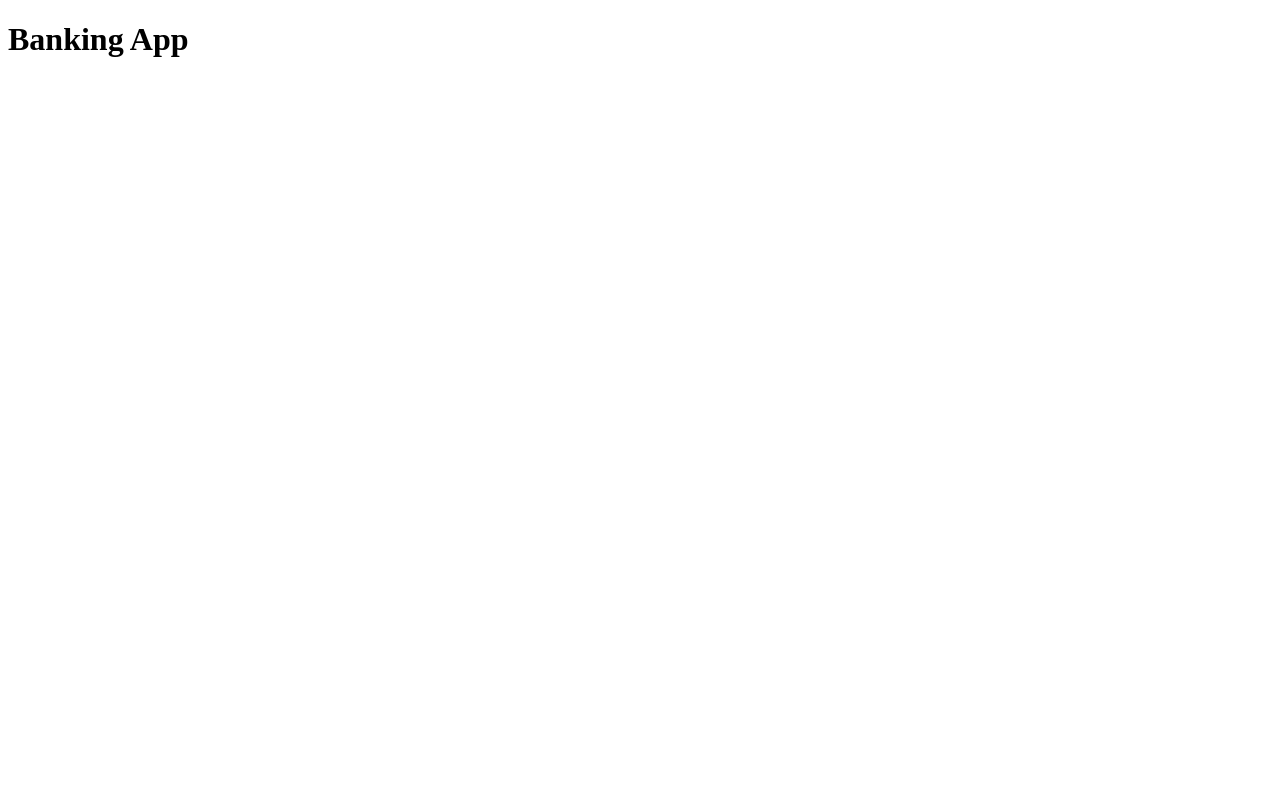
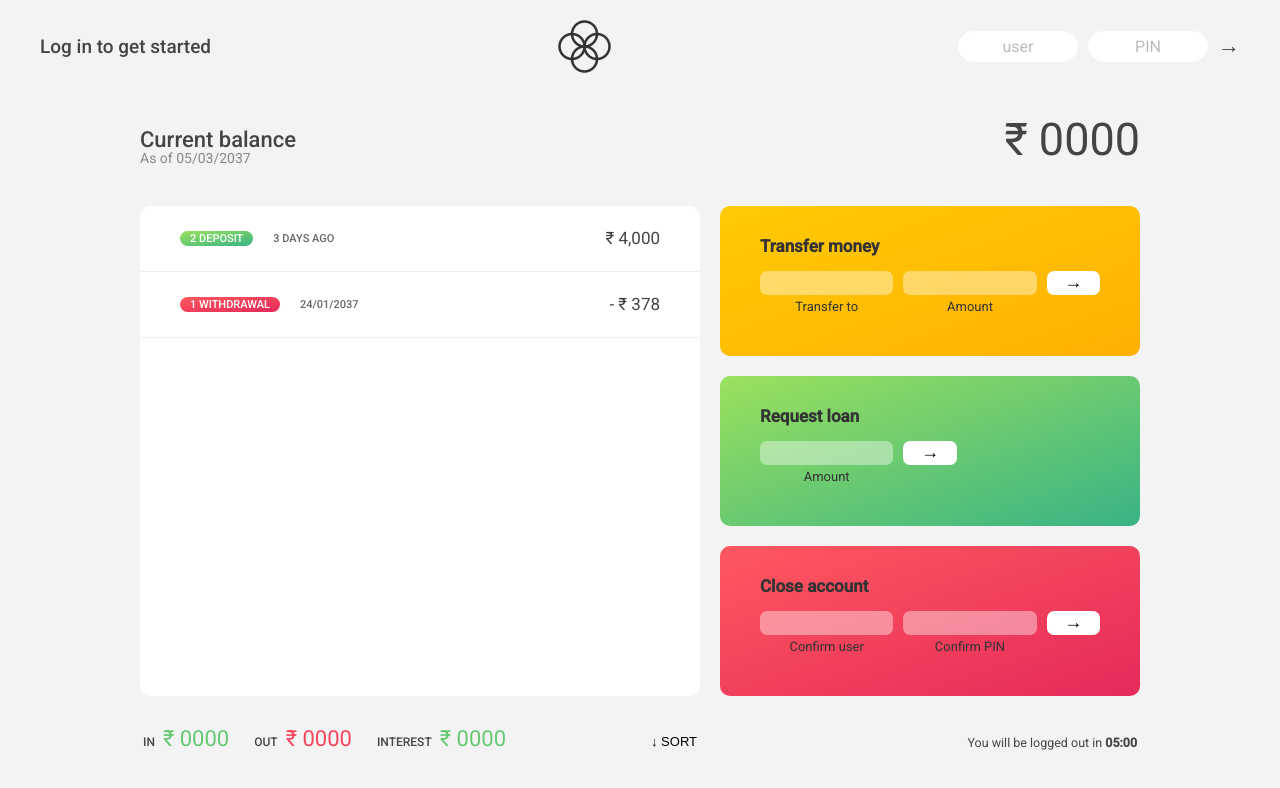
Before and after one commit to Akshay-ch-dj/Javascript-experience-projects, a plain HTML site: page Bankist_app/index.html in a window 1280 px wide. Drawn offline with Linux system fonts and the light colour scheme.

Commit message:
Added images and configured the given css

```diff
--- a/Bankist_app/index.html
+++ b/Bankist_app/index.html
@@ -3,13 +3,130 @@
   <head>
     <meta charset="UTF-8" />
     <meta name="viewport" content="width=device-width, initial-scale=1.0" />
+    <meta http-equiv="X-UA-Compatible" content="ie=edge" />
+
+    <link rel="shortcut icon" type="image/png" href="images/icon.png" />
+
+    <link rel="preconnect" href="https://fonts.gstatic.com" />
+    <link
+      href="https://fonts.googleapis.com/css2?family=Roboto:wght@400;500&display=swap"
+      rel="stylesheet"
+    />
+
     <title>Bankist App</title>
 
     <!-- Local css -->
     <link rel="stylesheet" href="./style.css" />
   </head>
+
   <body>
-    <h1 class="main-heading">Banking App</h1>
+    <!-- TOP NAVIGATION -->
+    <nav>
+      <p class="welcome">Log in to get started</p>
+      <img src="images/logo.png" alt="Logo" class="logo" />
+      <form class="login">
+        <input
+          type="text"
+          placeholder="user"
+          class="login__input login__input--user"
+        />
+        <!-- In practice, use type="password" -->
+        <input
+          type="text"
+          placeholder="PIN"
+          maxlength="4"
+          class="login__input login__input--pin"
+        />
+        <button class="login__btn">&rarr;</button>
+      </form>
+    </nav>
+
+    <main class="app">
+      <!-- BALANCE -->
+      <div class="balance">
+        <div>
+          <p class="balance__label">Current balance</p>
+          <p class="balance__date">
+            As of <span class="date">05/03/2037</span>
+          </p>
+        </div>
+        <p class="balance__value">₹ 0000</p>
+      </div>
+
+      <!-- MOVEMENTS -->
+      <div class="movements">
+        <div class="movements__row">
+          <div class="movements__type movements__type--deposit">2 deposit</div>
+          <div class="movements__date">3 days ago</div>
+          <div class="movements__value">₹ 4,000</div>
+        </div>
+        <div class="movements__row">
+          <div class="movements__type movements__type--withdrawal">
+            1 withdrawal
+          </div>
+          <div class="movements__date">24/01/2037</div>
+          <div class="movements__value">- ₹ 378</div>
+        </div>
+      </div>
+
+      <!-- SUMMARY -->
+      <div class="summary">
+        <p class="summary__label">In</p>
+        <p class="summary__value summary__value--in">₹ 0000</p>
+        <p class="summary__label">Out</p>
+        <p class="summary__value summary__value--out">₹ 0000</p>
+        <p class="summary__label">Interest</p>
+        <p class="summary__value summary__value--interest">₹ 0000</p>
+        <button class="btn--sort">&downarrow; SORT</button>
+      </div>
+
+      <!-- OPERATION: TRANSFERS -->
+      <div class="operation operation--transfer">
+        <h2>Transfer money</h2>
+        <form class="form form--transfer">
+          <input type="text" class="form__input form__input--to" />
+          <input type="number" class="form__input form__input--amount" />
+          <button class="form__btn form__btn--transfer">&rarr;</button>
+          <label class="form__label">Transfer to</label>
+          <label class="form__label">Amount</label>
+        </form>
+      </div>
+
+      <!-- OPERATION: LOAN -->
+      <div class="operation operation--loan">
+        <h2>Request loan</h2>
+        <form class="form form--loan">
+          <input type="number" class="form__input form__input--loan-amount" />
+          <button class="form__btn form__btn--loan">&rarr;</button>
+          <label class="form__label form__label--loan">Amount</label>
+        </form>
+      </div>
+
+      <!-- OPERATION: CLOSE -->
+      <div class="operation operation--close">
+        <h2>Close account</h2>
+        <form class="form form--close">
+          <input type="text" class="form__input form__input--user" />
+          <input
+            type="password"
+            maxlength="6"
+            class="form__input form__input--pin"
+          />
+          <button class="form__btn form__btn--close">&rarr;</button>
+          <label class="form__label">Confirm user</label>
+          <label class="form__label">Confirm PIN</label>
+        </form>
+      </div>
+
+      <!-- LOGOUT TIMER -->
+      <p class="logout-timer">
+        You will be logged out in <span class="timer">05:00</span>
+      </p>
+    </main>
+
+    <!-- <footer>
+      &copy; by Jonas Schmedtmann. Don't claim as your own :)
+    </footer> -->
 
     <script src="./script.js"></script>
     <script src="./array_methods_practice.js"></script>
--- a/Bankist_app/script.js
+++ b/Bankist_app/script.js
@@ -59,10 +59,12 @@ const inputLoanAmount = document.querySelector('.form__input--loan-amount');
 const inputCloseUsername = document.querySelector('.form__input--user');
 const inputClosePin = document.querySelector('.form__input--pin');
 
+const displayMovements = function (movements) {};
+
 /// //////////////////////////////////////////////
 /// //////////////////////////////////////////////
 // LECTURES
-
+/*
 const currencies = new Map([
   ['USD', 'United States dollar'],
   ['EUR', 'Euro'],
@@ -71,3 +73,4 @@ const currencies = new Map([
 ]);
 
 const movements = [200, 450, -400, 3000, -650, -130, 70, 1300];
+*/
--- a/Bankist_app/style.css
+++ b/Bankist_app/style.css
@@ -0,0 +1,293 @@
+* {
+  margin: 0;
+  padding: 0;
+  box-sizing: inherit;
+}
+
+html {
+  font-size: 62.5%;
+  box-sizing: border-box;
+}
+
+/*font-family: 'Roboto', sans-serif;  */
+
+body {
+  font-family: 'Roboto', sans-serif;
+  color: #444;
+  background-color: #f3f3f3;
+  min-height: 100vh;
+  padding: 2rem;
+}
+
+nav {
+  display: flex;
+  justify-content: space-between;
+  align-items: center;
+  padding: 0 2rem;
+}
+
+.welcome {
+  font-size: 1.9rem;
+  font-weight: 500;
+}
+
+.logo {
+  height: 5.25rem;
+}
+
+.login {
+  display: flex;
+}
+
+.login__input {
+  border: none;
+  padding: 0.5rem 2rem;
+  font-size: 1.6rem;
+  font-family: inherit;
+  text-align: center;
+  width: 12rem;
+  border-radius: 10rem;
+  margin-right: 1rem;
+  color: inherit;
+  border: 1px solid #fff;
+  transition: all 0.3s;
+}
+
+.login__input:focus {
+  outline: none;
+  border: 1px solid #ccc;
+}
+
+.login__input::placeholder {
+  color: #bbb;
+}
+
+.login__btn {
+  border: none;
+  background: none;
+  font-size: 2.2rem;
+  color: inherit;
+  cursor: pointer;
+  transition: all 0.3s;
+}
+
+.login__btn:hover,
+.login__btn:focus,
+.btn--sort:hover,
+.btn--sort:focus {
+  outline: none;
+  color: #777;
+}
+
+/* MAIN */
+.app {
+  position: relative;
+  max-width: 100rem;
+  margin: 4rem auto;
+  display: grid;
+  grid-template-columns: 4fr 3fr;
+  grid-template-rows: auto repeat(3, 15rem) auto;
+  gap: 2rem;
+
+  /* NOTE This creates the fade in/out anumation */
+  /* opacity: 0; */
+  transition: all 1s;
+}
+
+.balance {
+  grid-column: 1 / span 2;
+  display: flex;
+  align-items: flex-end;
+  justify-content: space-between;
+  margin-bottom: 2rem;
+}
+
+.balance__label {
+  font-size: 2.2rem;
+  font-weight: 500;
+  margin-bottom: -0.2rem;
+}
+
+.balance__date {
+  font-size: 1.4rem;
+  color: #888;
+}
+
+.balance__value {
+  font-size: 4.5rem;
+  font-weight: 400;
+}
+
+/* MOVEMENTS */
+.movements {
+  grid-row: 2 / span 3;
+  background-color: #fff;
+  border-radius: 1rem;
+  overflow: scroll;
+}
+
+.movements__row {
+  padding: 2.25rem 4rem;
+  display: flex;
+  align-items: center;
+  border-bottom: 1px solid #eee;
+}
+
+.movements__type {
+  font-size: 1.1rem;
+  text-transform: uppercase;
+  font-weight: 500;
+  color: #fff;
+  padding: 0.1rem 1rem;
+  border-radius: 10rem;
+  margin-right: 2rem;
+}
+
+.movements__date {
+  font-size: 1.1rem;
+  text-transform: uppercase;
+  font-weight: 500;
+  color: #666;
+}
+
+.movements__type--deposit {
+  background-image: linear-gradient(to top left, #39b385, #9be15d);
+}
+
+.movements__type--withdrawal {
+  background-image: linear-gradient(to top left, #e52a5a, #ff585f);
+}
+
+.movements__value {
+  font-size: 1.7rem;
+  margin-left: auto;
+}
+
+/* SUMMARY */
+.summary {
+  grid-row: 5 / 6;
+  display: flex;
+  align-items: baseline;
+  padding: 0 0.3rem;
+  margin-top: 1rem;
+}
+
+.summary__label {
+  font-size: 1.2rem;
+  font-weight: 500;
+  text-transform: uppercase;
+  margin-right: 0.8rem;
+}
+
+.summary__value {
+  font-size: 2.2rem;
+  margin-right: 2.5rem;
+}
+
+.summary__value--in,
+.summary__value--interest {
+  color: #66c873;
+}
+
+.summary__value--out {
+  color: #f5465d;
+}
+
+.btn--sort {
+  margin-left: auto;
+  border: none;
+  background: none;
+  font-size: 1.3rem;
+  font-weight: 500;
+  cursor: pointer;
+}
+
+/* OPERATIONS */
+.operation {
+  border-radius: 1rem;
+  padding: 3rem 4rem;
+  color: #333;
+}
+
+.operation--transfer {
+  background-image: linear-gradient(to top left, #ffb003, #ffcb03);
+}
+
+.operation--loan {
+  background-image: linear-gradient(to top left, #39b385, #9be15d);
+}
+
+.operation--close {
+  background-image: linear-gradient(to top left, #e52a5a, #ff585f);
+}
+
+h2 {
+  margin-bottom: 1.5rem;
+  font-size: 1.7rem;
+  font-weight: 600;
+  color: #333;
+}
+
+.form {
+  display: grid;
+  grid-template-columns: 2.5fr 2.5fr 1fr;
+  grid-template-rows: auto auto;
+  gap: 0.4rem 1rem;
+}
+
+/* Exceptions for interst */
+.form.form--loan {
+  grid-template-columns: 2.5fr 1fr 2.5fr;
+}
+.form__label--loan {
+  grid-row: 2;
+}
+/* End exceptions */
+
+.form__input {
+  width: 100%;
+  border: none;
+  background-color: rgba(255, 255, 255, 0.4);
+  font-family: inherit;
+  font-size: 1.5rem;
+  text-align: center;
+  color: #333;
+  padding: 0.3rem 1rem;
+  border-radius: 0.7rem;
+  transition: all 0.3s;
+}
+
+.form__input:focus {
+  outline: none;
+  background-color: rgba(255, 255, 255, 0.6);
+}
+
+.form__label {
+  font-size: 1.3rem;
+  text-align: center;
+}
+
+.form__btn {
+  border: none;
+  border-radius: 0.7rem;
+  font-size: 1.8rem;
+  background-color: #fff;
+  cursor: pointer;
+  transition: all 0.3s;
+}
+
+.form__btn:focus {
+  outline: none;
+  background-color: rgba(255, 255, 255, 0.8);
+}
+
+.logout-timer {
+  padding: 0 0.3rem;
+  margin-top: 1.9rem;
+  text-align: right;
+  font-size: 1.25rem;
+}
+
+.timer {
+  font-weight: 600;
+}
```
Also changed, not shown: Bankist_app/bankist_app_flowchart.svg (added), Bankist_app/images/icon.png (added), Bankist_app/images/logo.png (added), 1 other file.
